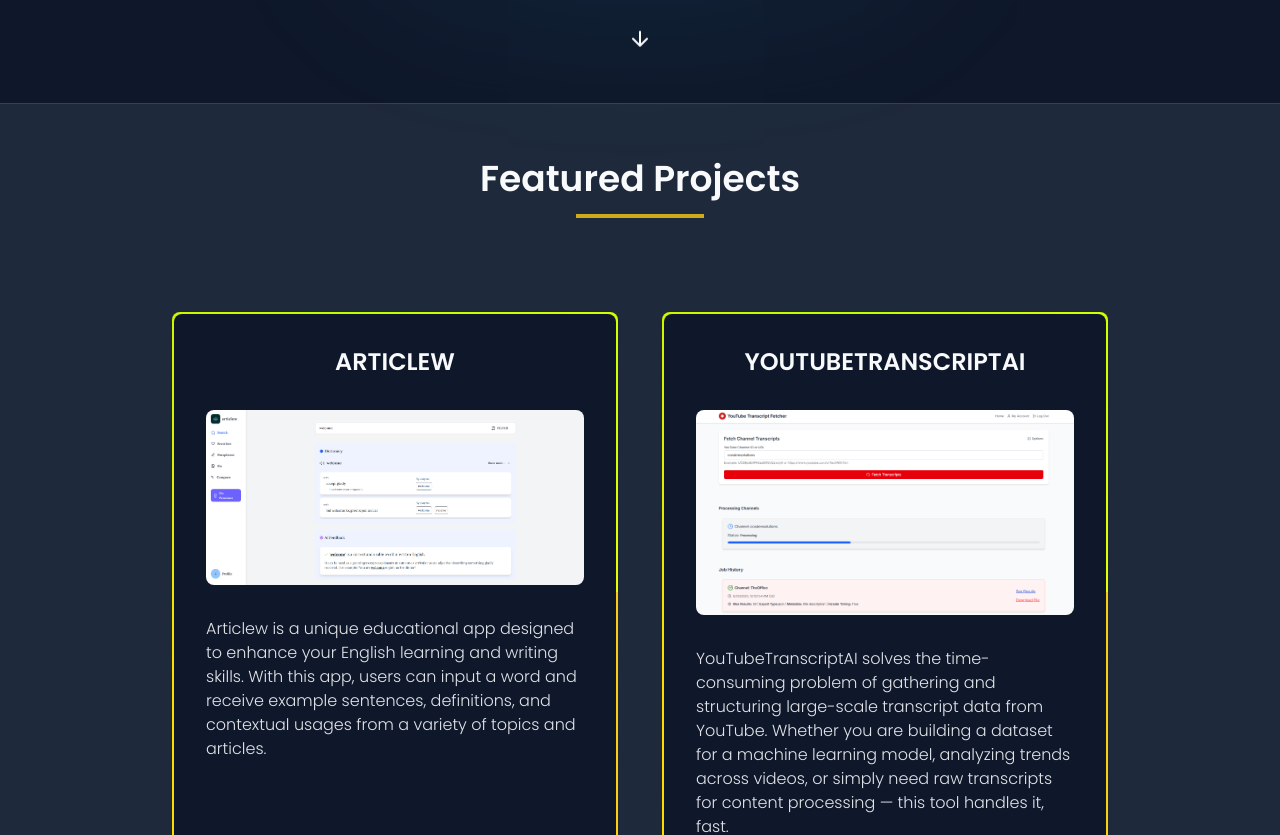
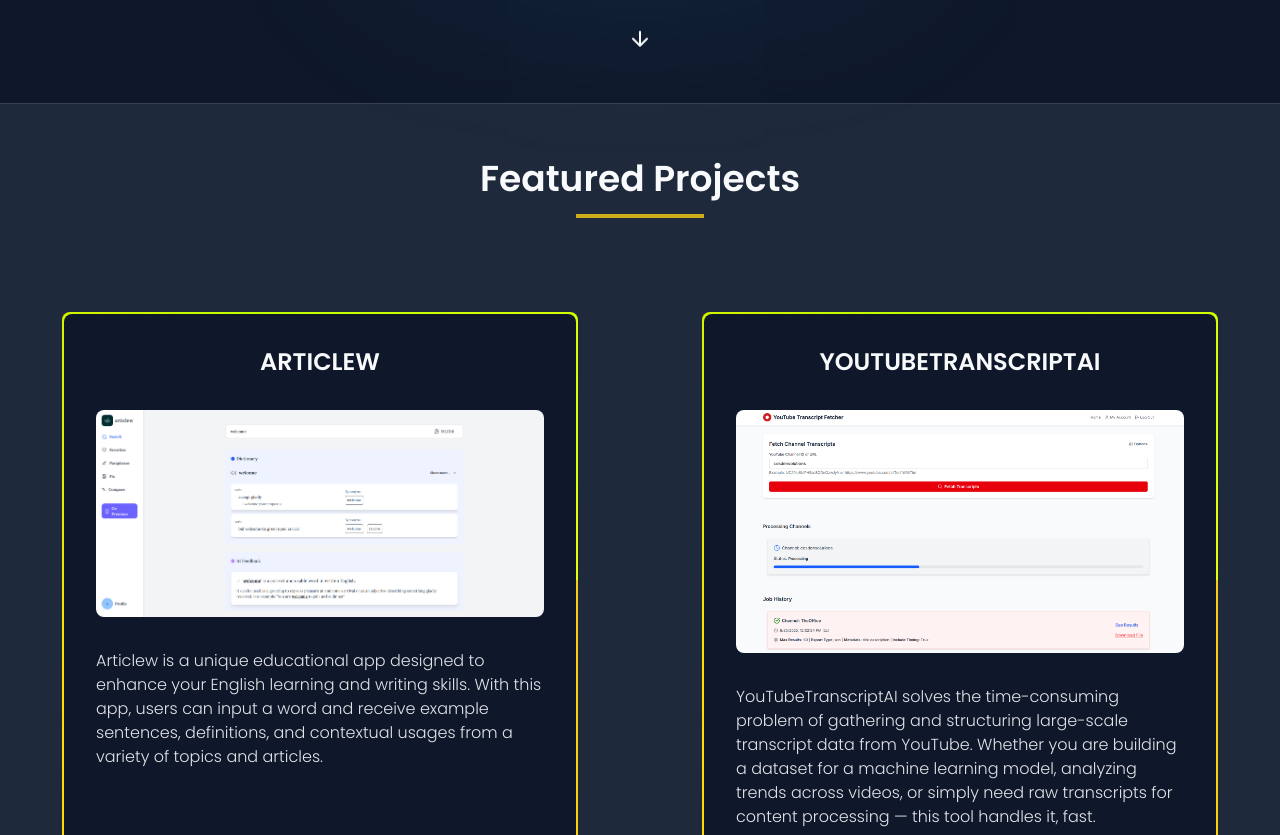
Before and after one commit to kaya70875/personal, a Next.js app: page / in a window 1280 px wide. Shown: the part 863-1698 px from the top of the page. Built offline with nearby package versions, Linux system fonts and the light colour scheme.

Commit message:
fix: overflow issue in blog route

```diff
--- a/src/components/motion/AnimatedSection.tsx
+++ b/src/components/motion/AnimatedSection.tsx
@@ -22,7 +22,7 @@
 
     return (
         <SectionBackgroundWrapper className={`${highlight ? 'bg-gray-200 dark:bg-primary border-t border-b border-gray-400 dark:border-gray-700' : ''}`}>
-            <motion.section ref={ref} className={`${className} mx-0 2xl:mx-24 default-container`} {...fadeInUp}>
+            <motion.section ref={ref} className={`${className} px-0 2xl:px-24 default-container`} {...fadeInUp}>
                 {children}
             </motion.section>
         </SectionBackgroundWrapper>
```
